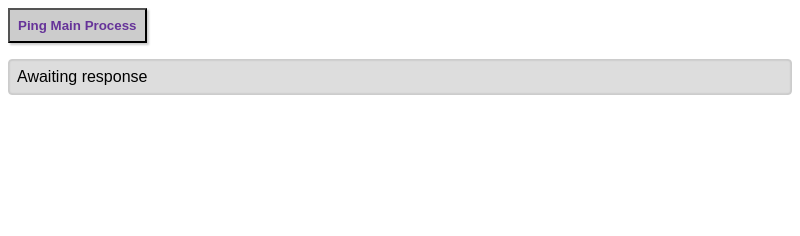
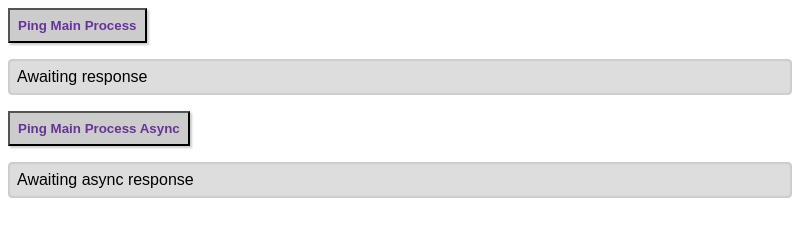
Before and after one commit to wardDes/electron-ipc-module, an Electron app: page index.html in a window 800 px wide. Drawn offline with Linux system fonts and the light colour scheme.

Commit message:
add button and p element to run example of async ipc processing between main and renderer processes

```diff
--- a/index.html
+++ b/index.html
@@ -28,6 +28,8 @@
   <body>
     <button id="sendSyncMsgBtn">Ping Main Process</button>
     <p id="sync-reply">Awaiting response</p>
+    <button id="sendAsyncMsgBtn">Ping Main Process Async</button>
+    <p id="async-reply">Awaiting async response</p>
 
 
 
```
